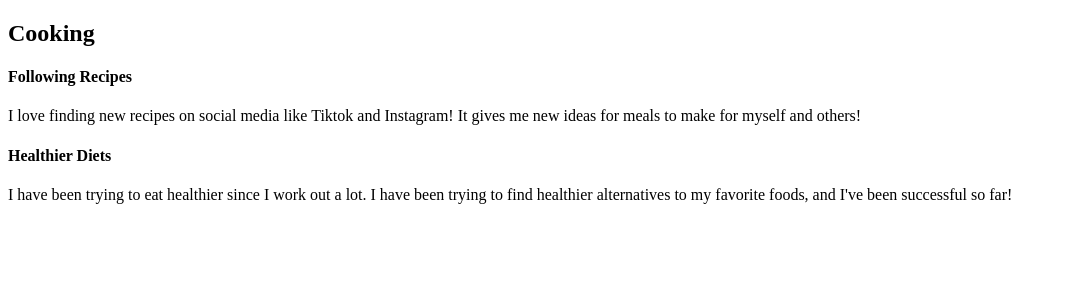
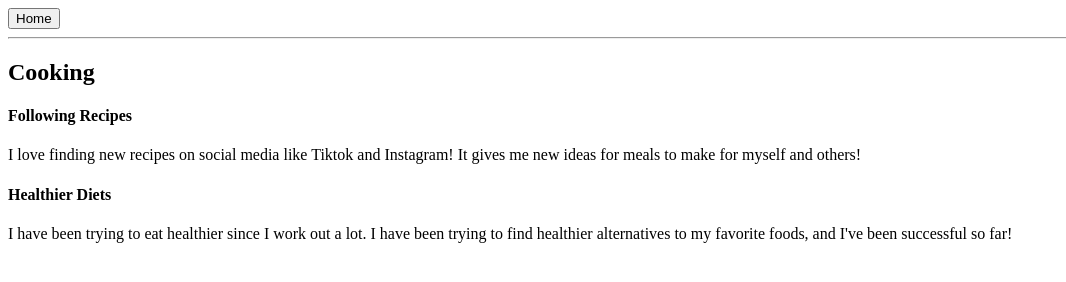
Before and after one commit to branduo/COMP5970-D02, a plain HTML site: page MyWebsite/hobby1.html in a window 1280 px wide. Shown: the whole page, without its empty margins (0-1066 px from the left). Drawn offline with Linux system fonts and the light colour scheme.

Commit message:
Added hyperlink buttons to navigate the pages

```diff
--- a/MyWebsite/hobby1.html
+++ b/MyWebsite/hobby1.html
@@ -4,6 +4,10 @@
 <TITLE>Brandon's Accessible Website</TITLE>
 </HEAD>
 <BODY>
+    <form style="display: inline" action="index.html" method="get">
+        <button>Home</button>
+        </form>
+        <HR>
 <H2>Cooking</H2>
 <H4>Following Recipes</H4>
 I love finding new recipes on social media like Tiktok and Instagram! It gives me new ideas for meals to make for myself and others!
```
Also changed, not shown: MyWebsite/hobby2.html (+4 -0 lines), MyWebsite/index.html (+2 -2 lines).
